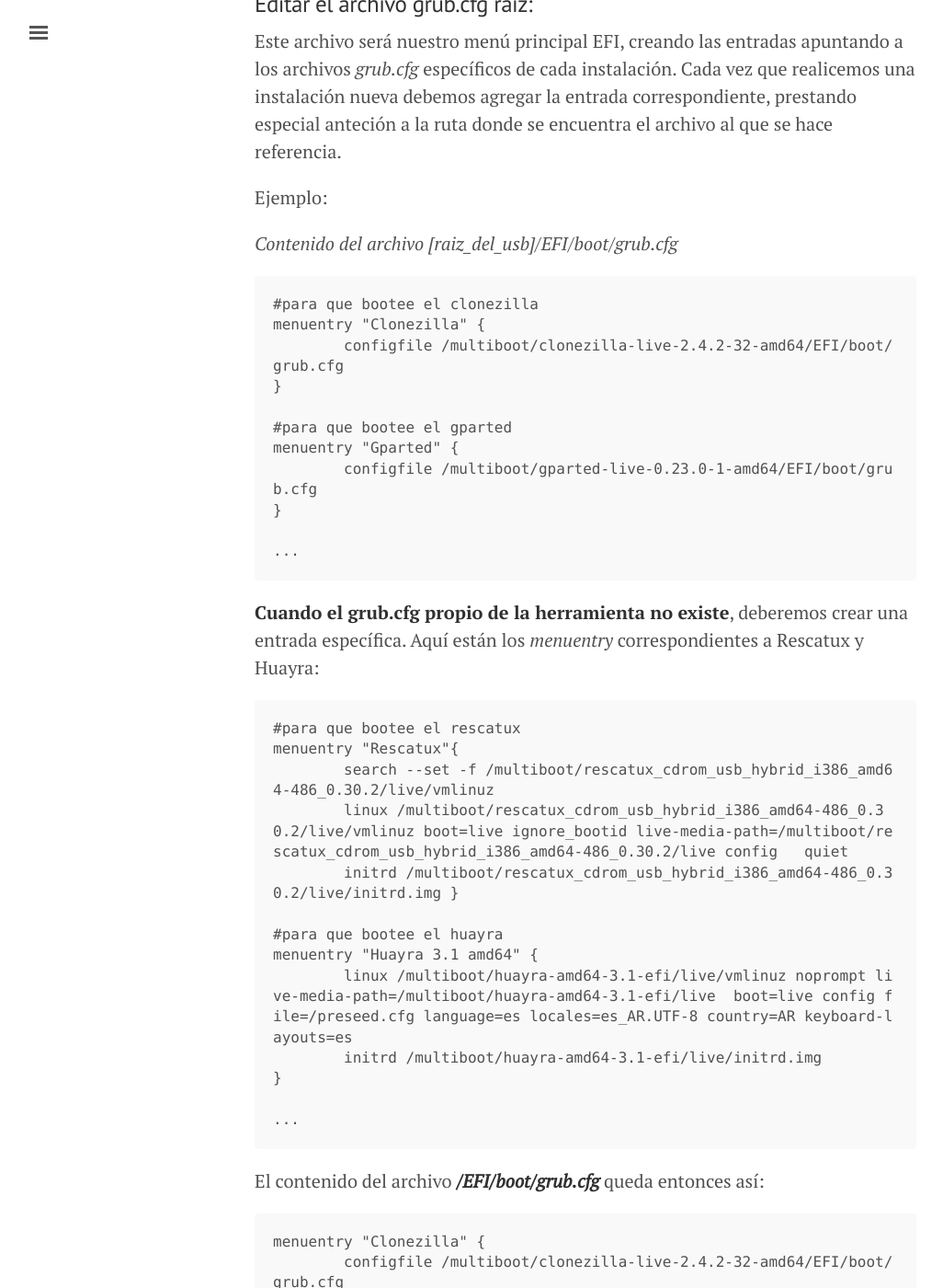
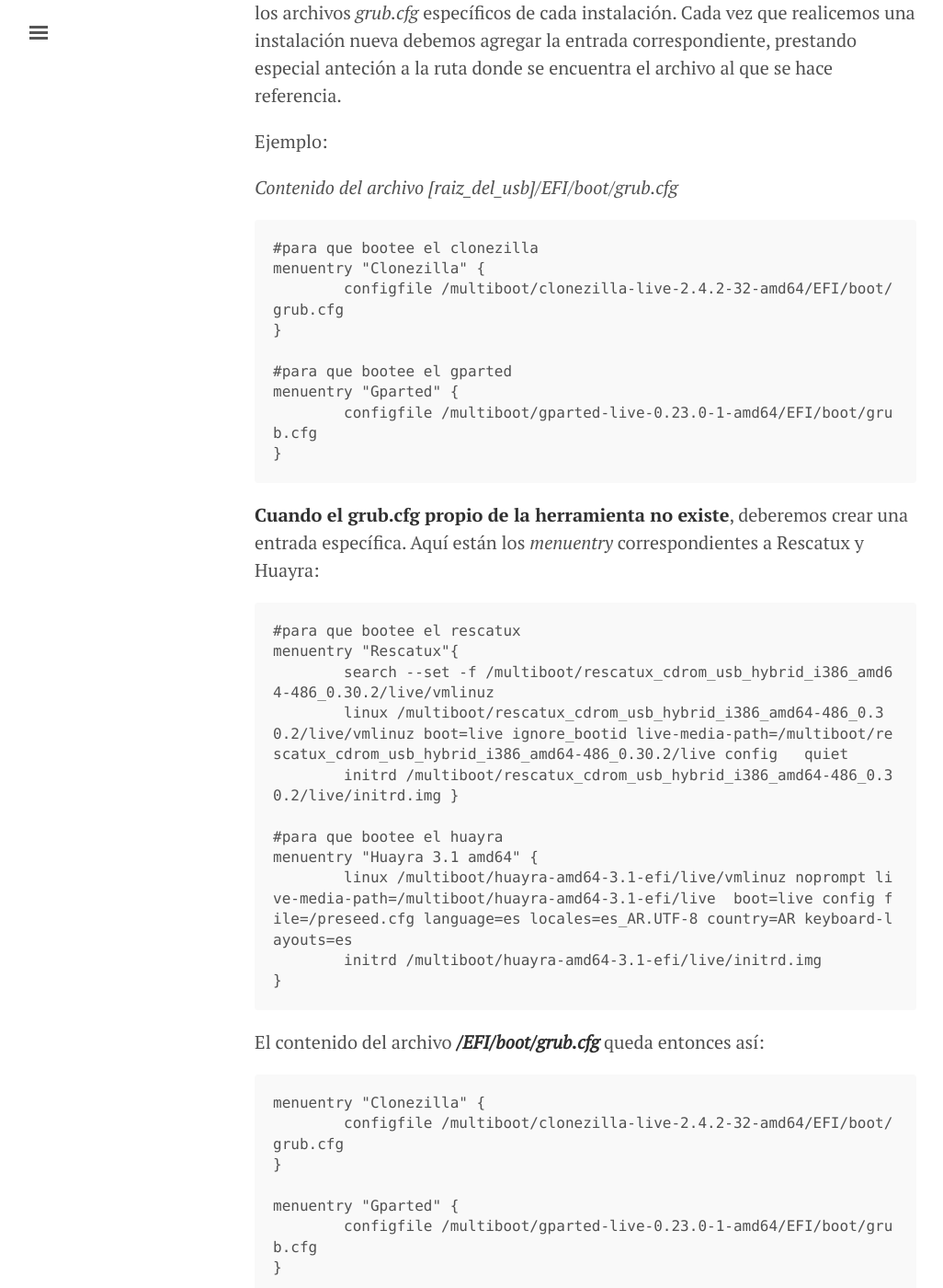
Before and after one commit to gchamorro/ars-me-cba, a Jekyll site: the page built from _instructivos/yumi-efi.md, in a window 1280 px wide and 1400 px high, scrolled down 1866 px. Shown: the whole window at 92% size, without its empty margins (3-1029 px from the left). Built offline with Jekyll 4.4.1, drawn with Linux system fonts in a browser that asks for light colours; some of the changed text lies outside the part shown.

Commit message:
Updating site

```diff
--- a/_instructivos/yumi-efi.md
+++ b/_instructivos/yumi-efi.md
@@ -22,7 +22,7 @@
 
 * Bajar la última versión de [YUMI](http://www.pendrivelinux.com/yumi-multiboot-usb-creator/) para Windows (La versión para linux es problemática, no la recomiendo).
 
-* Bajar el siguiente archivo [yumi_raiz_efi](/ars-me-cba/public/archivos/yumi_efi_raiz.zip).
+* Bajar el siguiente archivo [yumi_efi_raiz](/ars-me-cba/public/archivos/yumi_efi_raiz.zip).
 
 ---
 
@@ -72,8 +70,6 @@
 		configfile /multiboot/gparted-live-0.23.0-1-amd64/EFI/boot/grub.cfg
 	}
 
-	...
-
 
 **Cuando el grub.cfg propio de la herramienta no existe**, deberemos crear una entrada específica. Aquí están los *menuentry* correspondientes a Rescatux y Huayra:
 
@@ -90,7 +86,6 @@
 		initrd /multiboot/huayra-amd64-3.1-efi/live/initrd.img
 	}
 
-	...
 
 El contenido del archivo **_/EFI/boot/grub.cfg_** queda entonces así:
 
@@ -106,7 +101,7 @@
 		search --set -f /multiboot/rescatux_cdrom_usb_hybrid_i386_amd64-486_0.30.2/live/vmlinuz
 		linux /multiboot/rescatux_cdrom_usb_hybrid_i386_amd64-486_0.30.2/live/vmlinuz boot=live ignore_bootid live-media-path=/multiboot/rescatux_cdrom_usb_hybrid_i386_amd64-486_0.30.2/live config   quiet
 		initrd /multiboot/rescatux_cdrom_usb_hybrid_i386_amd64-486_0.30.2/live/initrd.img
-}
+	}
 
 	menuentry "Huayra 3.1 amd64" {
 		linux /multiboot/huayra-amd64-3.1-efi/live/vmlinuz noprompt live-media-path=/multiboot/huayra-amd64-3.1-efi/live  boot=live config file=/preseed.cfg language=es locales=es_AR.UTF-8 country=AR keyboard-layouts=es
```
Also changed, not shown: other parts of _instructivos/yumi-efi.md (+0 -2 lines).
